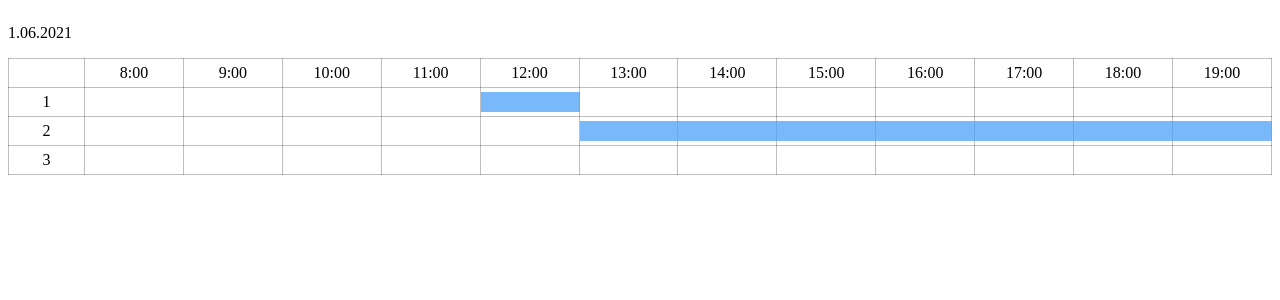
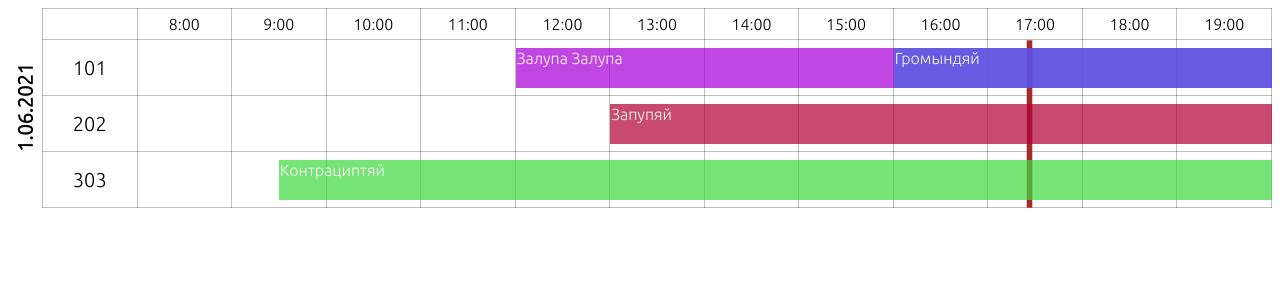
Before and after one commit to ravel57/bookingCalendar-front, a Vue app: page / in a window 1280 px wide. Shown: the top 300 px of the page. Built offline with nearby package versions, Linux system fonts and the light colour scheme.

Commit message:
added current time-lime, visual changing

```diff
--- a/src/App.vue
+++ b/src/App.vue
@@ -1,5 +1,7 @@
 <template>
   <div id="app">
+    <link rel="preconnect" href="https://fonts.gstatic.com">
+    <link href="https://fonts.googleapis.com/css2?family=Ubuntu:wght@300&display=swap" rel="stylesheet">
     <calendar/>
   </div>
 </template>
@@ -23,5 +25,8 @@ export default {
   width: 100%;
   margin: 0;
   padding: 0;
+  font-family: 'Ubuntu', sans-serif;
 }
+
+
 </style>
--- a/src/components/calendar.vue
+++ b/src/components/calendar.vue
@@ -1,7 +1,7 @@
 <template>
   <div id="calendar">
-
-    <p>1.06.2021</p>
+    <div class="tab">
+      <h3>1.06.2021</h3>
       <table style="width: inherit;">
         <time-line/>
         <tr
@@ -10,15 +10,20 @@
         >
           <td class="cabinet">{{ t.cabinet }}</td>
           <td
-            v-for="(g,j) in t.reserved"
+              v-for="(g, j) in t.reserved"
               :key="j"
           >
-          <div class="rectangle" :style="{width: getLength(g), left: getLeft(g)}"></div>
+            <div v-if="getLength(g)">
+              <div
+                  class="rectangle"
+                  :style="{width: getLength(g), left: getLeft(g), background: g.color}"
+              ><p>{{ g.name }}</p></div>
+            </div>
           </td>
         </tr>
       </table>
     </div>
-
+  </div>
 </template>
 
 <script>
@@ -34,9 +39,38 @@ export default {
   data() {
     return {
       bron: [
-        {cabinet: '1', reserved: [{start: new Date('11.06.2021 12:00'), end: new Date('11.06.2021 16:00')}]},
-        {cabinet: '2', reserved: [{start: new Date('11.06.2021 13:00'), end: new Date('11.06.2021 15:00')}]},
-        {cabinet: '3', reserved: [{start: new Date('11.06.2021 9:30'), end: new Date('11.06.2021 12:30')}]},
+        {
+          cabinet: '101',
+          reserved: [
+            {
+              start: new Date('11.06.2021 12:00'),
+              end: new Date('11.06.2021 13:00'),
+              name: 'Залупа Залупа ',
+              color: 'rgb(168 0 215 / 72%)'
+            }, {
+              start: new Date('11.06.2021 16:00'),
+              end: new Date('11.06.2021 17:00'),
+              name: 'Громындяй',
+              color: 'rgb(70 100 227 / 72%)'
+            }
+          ],
+        }, {
+          cabinet: '202',
+          reserved: [{
+            start: new Date('11.06.2021 13:00'),
+            end: new Date('11.06.2021 14:00'),
+            name: 'Запупяй',
+            color: 'rgb(177 0 55 / 71%)'
+          }]
+        }, {
+          cabinet: '303',
+          reserved: [{
+            start: new Date('11.06.2021 9:30'),
+            end: new Date('11.06.2021 10:30'),
+            name: 'Контрациптяй',
+            color: 'rgb(62 218 64 / 71%)'
+          }]
+        },
       ],
     }
   },
@@ -48,16 +82,13 @@ export default {
       el.reserved = new Array(12)
       ta.forEach(tael => el.reserved[tael.start.getHours() - 8] = tael)
     })
-    // console.log(this.bron)
   },
 
   methods: {
     getLength(val) {
       if (val) {
         let t = new Date(val.end - val.start - 10800000)
-        // console.log('getHours:', t.getHours(), '; getMinutes:', t.getMinutes())
-        // console.log((t.getHours() * 60 + t.getMinutes()) / 60 * 100 + '%')
-        return Math.trunc(((t.getHours() * 60.75) + t.getMinutes()) / 60 * 100) + '%'
+        return Math.trunc(((t.getHours() * 60) + t.getMinutes()) / 60 * 100) + t.getHours() + '%'
       }
     },
 
@@ -65,8 +96,10 @@ export default {
       if (val) {
         return val.start.getMinutes() / 60 * 100 + '%'
       }
-    }
-  }
+    },
+  },
+
+  computed: {}
 
 }
 </script>
@@ -83,12 +116,16 @@ export default {
 .tab {
   height: 100%;
   width: 100%;
-  padding-bottom: 30px;
+  /*padding-bottom: 30px;*/
+  display: flex;
 }
 
-.tab p {
+.tab h3 {
   font-size: 20px;
   margin: 5px;
+  transform: rotate(180deg);
+  writing-mode: tb;
+  text-align: center;
 }
 
 TABLE {
@@ -100,26 +137,29 @@ TD, TH, TD {
   padding: 0;
 }
 
-br {
-  height: 20px;
+.cabinet {
+  margin: auto;
+  min-width: 75px;
+  height: 45px;
+  text-align: center;
+  padding: 5px 0;
+  font-size: 20px;
 }
 
+
 .rectangle {
-  height: 20px;
+  height: 40px;
   width: 0;
-  background: rgba(77, 161, 247, 0.75);
-  color: aliceblue;
+  /*background: rgba(77, 161, 247, 0.75);*/
   text-align: center;
   position: relative;
-  /*left: 50%;*/
+  overflow: hidden;
 }
 
-.cabinet {
-  margin: 0;
-  /*border: solid 1px;*/
-  width: 75px;
-  text-align: center;
-  padding: 5px 0;
+.rectangle p {
+  position: absolute;
+  margin: 1px;
+  color: rgb(247 243 241);
 }
 
 </style>
--- a/src/components/timeLine.vue
+++ b/src/components/timeLine.vue
@@ -1,5 +1,8 @@
 <template>
   <tr>
+    <td>
+      <div class="time-line" :style="{left: getDateNow}"/>
+    </td>
     <td
         class="hour"
         v-for="(item, i) in hours"
@@ -18,10 +21,36 @@ export default {
 
   data() {
     return {
-      hours: ['', '8:00', '9:00', '10:00', '11:00', '12:00', '13:00', '14:00', '15:00', '16:00', '17:00', '18:00', '19:00']
+      hours: ['8:00', '9:00', '10:00', '11:00', '12:00', '13:00', '14:00', '15:00', '16:00', '17:00', '18:00', '19:00'],
+      dataNow: new Date(),
+      dateTimeLine: '',
     }
   },
 
+  methods: {
+    calcDateLine() {
+      // console.log(this.dataNow)
+      this.dateTimeLine = (((this.dataNow.getHours() - 7) * 60.35 + this.dataNow.getMinutes()) / 60 * 100) + '%'
+      console.log(this.dateTimeLine)
+      this.dataNow = new Date()
+      setInterval(() => {
+        // console.log(this.dataNow)
+        console.log(this.dateTimeLine)
+        this.dateTimeLine = (((this.dataNow.getHours() - 7) * 60.35 + this.dataNow.getMinutes()) / 60 * 100) + '%'
+        this.dataNow = new Date()
+      }, 60000)
+    }
+  },
+
+  mounted: function () {
+    this.calcDateLine()
+  },
+
+  computed: {
+    getDateNow() {
+      return this.dateTimeLine
+    }
+  }
 
 }
 
@@ -31,10 +60,19 @@ export default {
 
 .hour {
   margin: auto;
-  min-width: 50px;
+  min-width: 75px;
   text-align: center;
   padding: 5px 0;
 }
 
+.time-line {
+  top: 100px;
+  height: 30px;
+  width: 1px;
+  background: brown;
+  position: relative;
+  transform: scale(5.58);
+}
+
 
 </style>
```
Also changed, not shown: 1 other file (tests, documents, lock files or other folders). Lines whose indentation alone changed are shown as unchanged.
